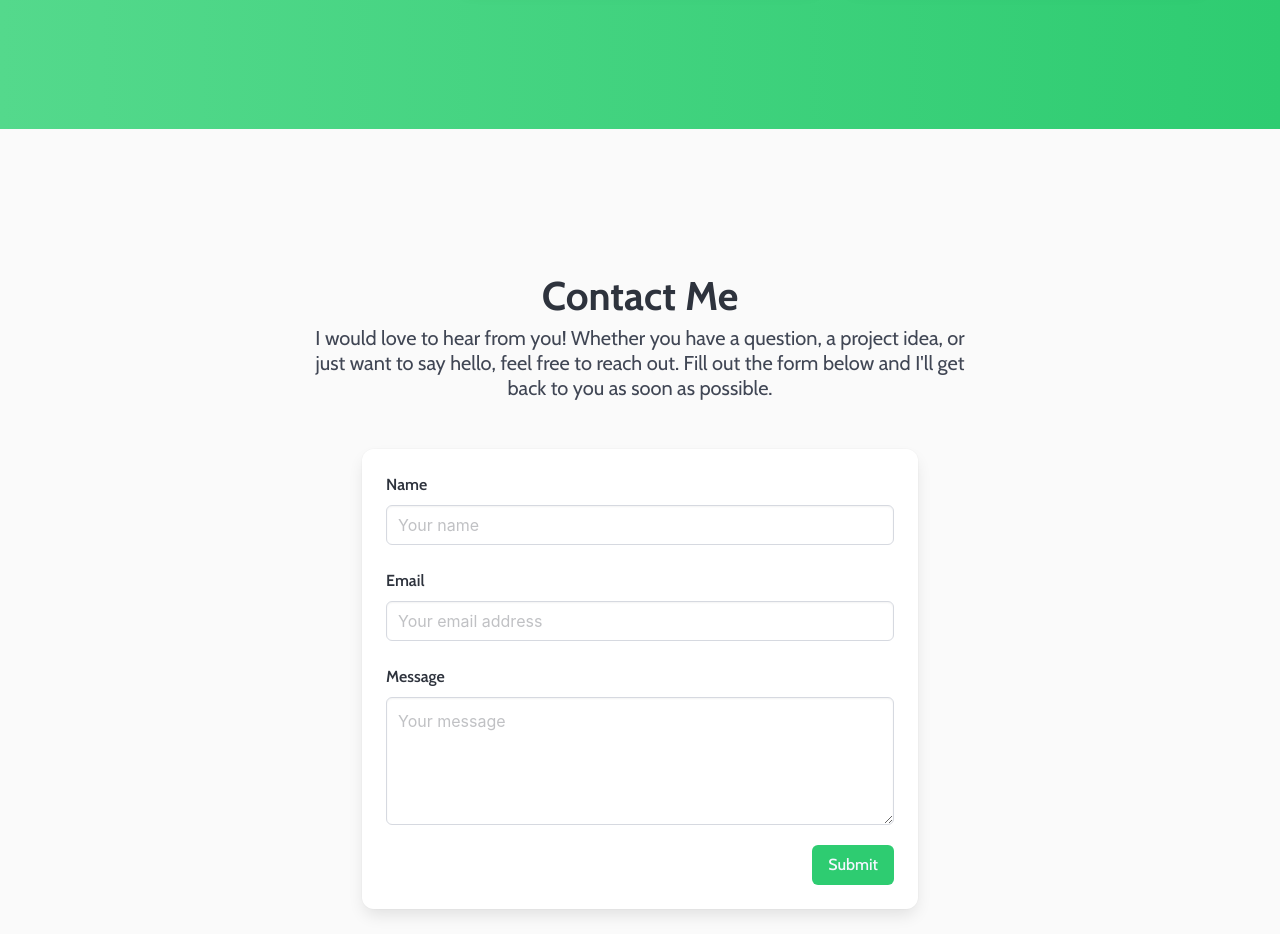
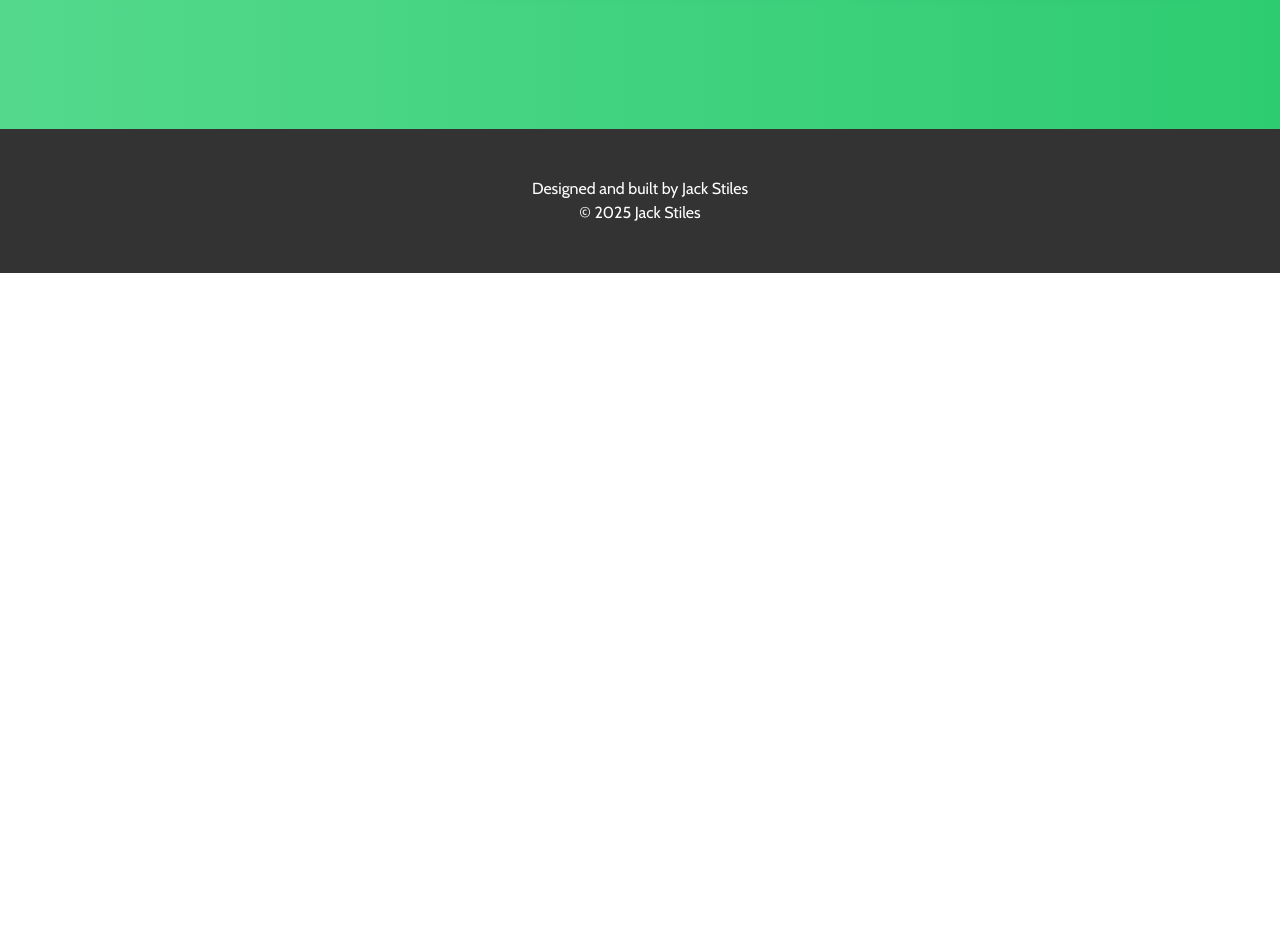
Before and after one commit to JackRStiles/jackrstiles.github.io, a plain HTML site: page index.html in a window 1280 px wide. Shown: the part 2786-3720 px from the top of the page. After the commit the page ends 3059 px from the top, so only its background shows below. Drawn offline with nearby package versions, Linux system fonts and the light colour scheme.

Commit message:
Delete contact section from index.html
Removed the contact section from the HTML file.

```diff
--- a/index.html
+++ b/index.html
@@ -264,53 +264,6 @@
     </div>
   </section>
 
-  <section id="contact" class="section is-medium has-background--faded">
-    <div class="container">
-      <div class="columns has-text-centered">
-        <div class="column is-three-fifths is-offset-one-fifth">
-          <h2 class="title is-2 mb-2">Contact Me</h2>
-          <p class="subtitle mb-5">
-            I would love to hear from you! Whether you have a question, a project idea, or just want to say hello, feel free to reach out.
-            Fill out the form below and I'll get back to you as soon as possible.
-          </p>
-        </div>
-      </div>
-      <div class="columns">
-        <div class="column is-half is-offset-one-quarter">
-          <div class="card">
-            <div class="card-content">
-              <form action="https://formcarry.com/s/SpAcFiAXIwE" method="post" class="mb-0">
-                <div class="field">
-                  <label for="name" class="label">Name</label>
-                  <div class="control">
-                    <input type="text" class="input" placeholder="Your name" name="name" required autocomplete="name">
-                  </div>
-                </div>
-                <div class="field mt-5">
-                  <label for="name" class="label ">Email</label>
-                  <div class="control">
-                    <input type="email" class="input" placeholder="Your email address" name="name" required autocomplete="email">
-                  </div>
-                </div>
-                <div class="field mt-5">
-                  <label for="name" class="label">Message</label>
-                  <div class="control">
-                    <textarea class="textarea" placeholder="Your message" name="message" required></textarea>
-                  </div>
-                </div>
-                <div class="field is-grouped is-grouped-right">
-                  <div class="control has-text-right">
-                    <button class="button button--accent is-link mt-2">Submit</button>
-                  </div>
-                </div>
-              </form>
-            </div>
-          </div>
-        </div>
-      </div>
-    </div>
-  </section>
-
   <footer class="section is-small background-primary has-text-centered has-text-white">
     <div class="container">
       <div class="columns">
```
